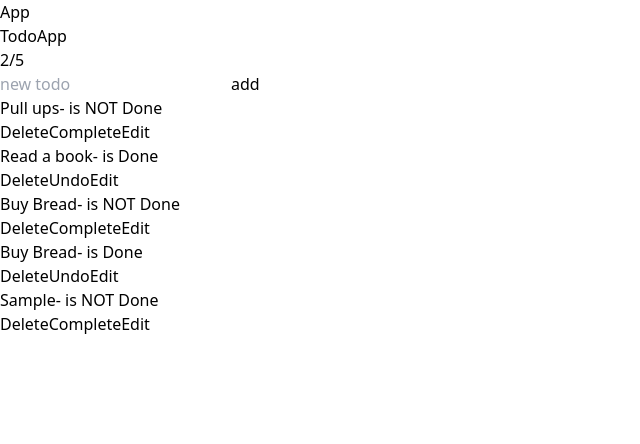
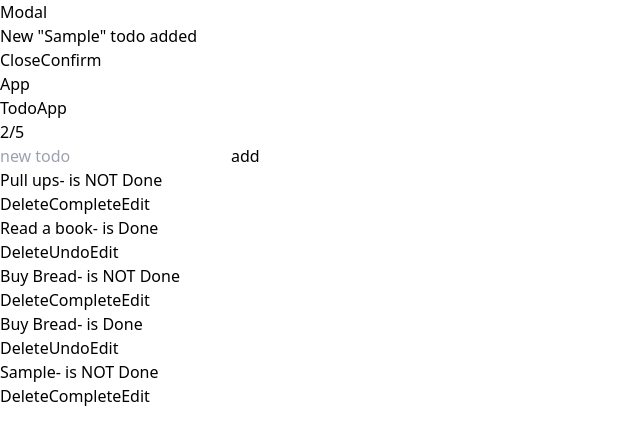
Before and after one commit to MariusCodeAcademy/type19-23_react_ts_redux_todo_tailw_modal, a React (Vite) app: page / in a window 1280 px wide. Both pictures are taken after typing "Sample" into the empty fields and a click on the button "add". Shown: the top 444 px of the page, without its empty margins (0-640 px from the left). Built offline with nearby package versions, Linux system fonts and the light colour scheme.

Commit message:
modal add

```diff
--- a/src/App.tsx
+++ b/src/App.tsx
@@ -7,6 +7,7 @@ function App() {
   return (
     <div className='container'>
       <Modal />
+
       <h1 className='text-5xl font-medium underline'>App</h1>
       <TodoApp />
     </div>
--- a/src/components/modal/Modal.tsx
+++ b/src/components/modal/Modal.tsx
@@ -27,7 +27,9 @@ function Modal() {
             className='px-3 py-1 text-sm uppercase border font-semibold border-red-500 rounded-md'>
             Close
           </button>
-          <button className='px-3 py-1 text-sm uppercase border font-semibold border-green-500 rounded-md'>
+          <button
+            onClick={() => dispatch(modalActions.success())}
+            className='px-3 py-1 text-sm uppercase border font-semibold border-green-500 rounded-md'>
             Confirm
           </button>
         </div>
--- a/src/components/todos/AddTodo.tsx
+++ b/src/components/todos/AddTodo.tsx
@@ -2,6 +2,7 @@ import { useState } from 'react';
 import Button from '../UI/Button';
 import { useDispatch } from 'react-redux';
 import { todoActions } from '../../store/redux';
+import { modalActions } from '../../store/_modal';
 
 export default function AddTodo() {
   const [newTodoVal, setNewTodoVal] = useState('');
@@ -14,6 +15,7 @@ export default function AddTodo() {
     dispatch(todoActions.addTodo(newTodoVal));
     // dispatch su redux ir paduodam newTodoVal
     setNewTodoVal('');
+    dispatch(modalActions.show(`New "${newTodoVal}" todo added`));
   };
 
   return (
--- a/src/components/todos/OneTodo.tsx
+++ b/src/components/todos/OneTodo.tsx
@@ -1,7 +1,7 @@
-import { useDispatch } from 'react-redux';
+import { useDispatch, useSelector } from 'react-redux';
 import { TodoType } from '../../types/types';
 import Button from '../UI/Button';
-import { todoActions } from '../../store/redux';
+import { RootState, todoActions } from '../../store/redux';
 import { modalActions } from '../../store/_modal';
 
 type OneTodoProps = {
@@ -10,9 +10,13 @@ type OneTodoProps = {
 
 export default function OneTodo({ item }: OneTodoProps) {
   const dispatch = useDispatch();
+  const modalSucess = useSelector((state: RootState) => state.modal.success);
+  console.log('modalSucess ===', modalSucess);
 
   const handleDelete = () => {
     dispatch(modalActions.show('Are you sure you want to delete?'));
+    // ar sekme ar ne
+
     // dispatch(todoActions.deleteTodo(item.id));
   };
 
--- a/src/store/_modal.ts
+++ b/src/store/_modal.ts
@@ -4,6 +4,7 @@ import type { PayloadAction } from '@reduxjs/toolkit';
 const initModalState = {
   toShow: false,
   text: '',
+  success: false,
 };
 
 const modalSlice = createSlice({
@@ -16,8 +17,12 @@ const modalSlice = createSlice({
     },
     hide(state) {
       state.toShow = false;
+      state.success = false;
     },
-    toggle() {},
+    success(state) {
+      state.toShow = false;
+      state.success = true;
+    },
   },
 });
 
```
